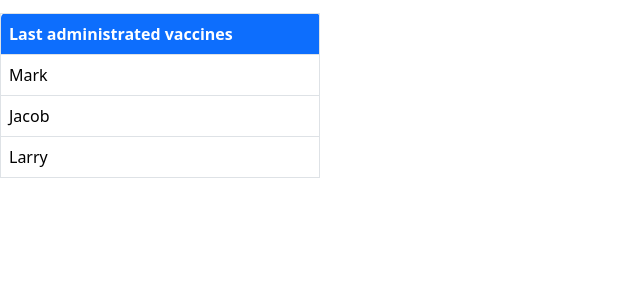
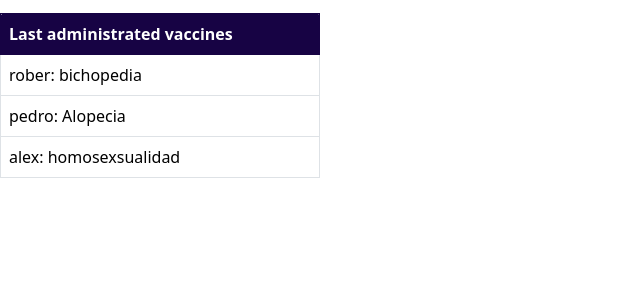
Before and after one commit to VaxConnect/VaxConnectAngularClient, an Angular app: page / in a window 1280 px wide. Shown: the top 300 px of the page, without its empty margins (0-640 px from the left). Built offline with nearby package versions, Linux system fonts and the light colour scheme.

Commit message:
falta redondear la tabla

```diff
--- a/src/app/components/HOMEPAGE/User/last-vacinnes/last-vacinnes.component.css
+++ b/src/app/components/HOMEPAGE/User/last-vacinnes/last-vacinnes.component.css
@@ -9,4 +9,16 @@ table  {
 
 table{
     margin-top: 2%;
+ background-color: rgb(23, 3, 68);
 }
+.th{
+    background-color: rgb(23, 3, 68);
+    color: white;
+    border-color: rgb(23, 3, 68);
+    border-top-color: rgb(23, 3, 68);
+}
+thead{
+    border-color: rgb(23, 3, 68);
+    border-top-right-radius: 5px;
+    border-top-left-radius: 5px;
+}
--- a/src/app/components/HOMEPAGE/User/last-vacinnes/last-vacinnes.component.html
+++ b/src/app/components/HOMEPAGE/User/last-vacinnes/last-vacinnes.component.html
@@ -3,26 +3,17 @@
 
         <thead >
           <tr >
-            <th class="bg-primary  text-white" scope="col">Last administrated vaccines</th>
+            <th class="th" scope="col">Last administrated vaccines</th>
 
           </tr>
         </thead>
-        <tbody>
-          <tr>
+        <tbody >
+          <tr *ngFor="let pacient of p">
+            <td *ngFor="let vacuna of pacient.vacunas">{{pacient.nombre}}: {{vacuna.nombre}}</td>
+          </tr>
 
-            <td>Mark</td>
 
-          </tr>
-          <tr>
 
-            <td>Jacob</td>
-
-          </tr>
-          <tr>
-
-            <td>Larry</td>
-
-          </tr>
         </tbody>
       </table>
 </div>
--- a/src/app/components/HOMEPAGE/User/last-vacinnes/last-vacinnes.component.ts
+++ b/src/app/components/HOMEPAGE/User/last-vacinnes/last-vacinnes.component.ts
@@ -1,5 +1,52 @@
 import { Component } from '@angular/core';
 
+type Vacuna = {
+  id: string;
+  nombre: string;
+};
+
+type Paciente = {
+  id: string;
+  nombre: string;
+  apellido: string;
+  vacunas: Vacuna[];
+};
+
+const Pacientes: Paciente[] = [
+  {
+    id: '1',
+    nombre: 'rober',
+    apellido: 'repollero',
+    vacunas: [
+      {
+        id: '1',
+        nombre: 'bichopedia'
+      }
+    ]
+  },
+  {
+    id: '2',
+    nombre: 'pedro',
+    apellido: 'frantch',
+    vacunas: [
+      {
+        id: '2',
+        nombre: 'Alopecia'
+      }
+    ]
+  },
+  {
+    id: '3',
+    nombre: 'alex',
+    apellido: 'rubens',
+    vacunas: [
+      {
+        id: '3',
+        nombre: 'homosexsualidad'
+      }
+    ]
+  }
+];
 
 
 @Component({
@@ -8,5 +55,5 @@ import { Component } from '@angular/core';
   styleUrl: './last-vacinnes.component.css'
 })
 export class LastVacinnesComponent {
-
+p = Pacientes;
 }
```
